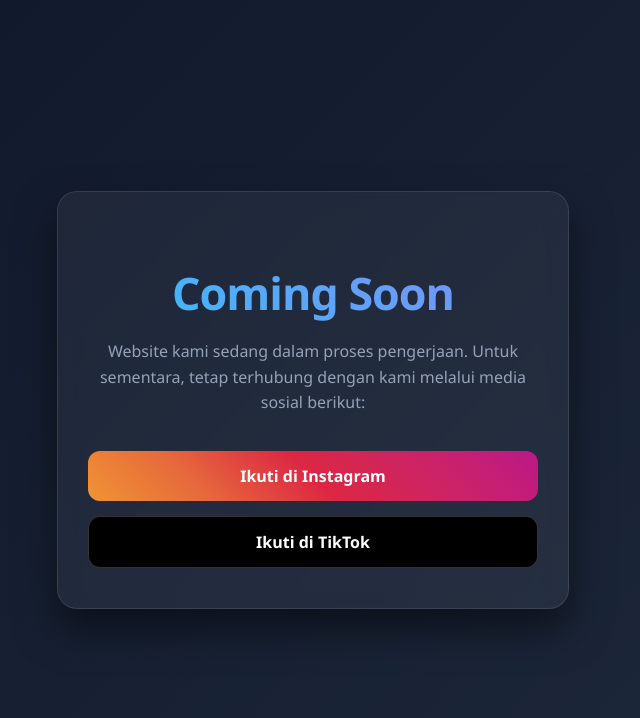
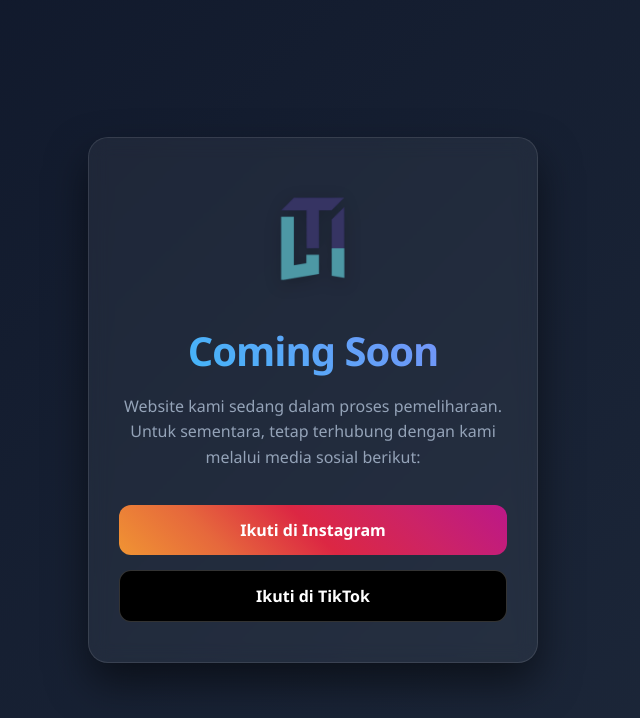
Before and after one commit to helinton-lab/Web-Helinton, a plain HTML site: page index.html in a window 1280 px wide. Shown: the whole page, without its empty margins (327-967 px from the left). Drawn offline with Linux system fonts and the light colour scheme.

Commit message:
Update comingsoon

```diff
--- a/index.html
+++ b/index.html
@@ -18,15 +18,25 @@
         }
         .container {
             max-width: 450px;
+            width: 90%;
             padding: 40px 30px;
             background: rgba(255, 255, 255, 0.05);
             border-radius: 20px;
             backdrop-filter: blur(10px);
             border: 1px solid rgba(255, 255, 255, 0.1);
             box-shadow: 0 20px 40px rgba(0, 0, 0, 0.5);
+            box-sizing: border-box;
+        }
+        /* PENGATURAN LOGO HELINTON */
+        .logo {
+            max-width: 120px; /* Atur ukuran lebar maksimal logo Anda di sini */
+            height: auto;
+            margin-bottom: 20px; /* Jarak antara logo dan tulisan Coming Soon */
+            filter: drop-shadow(0px 4px 8px rgba(0, 0, 0, 0.2));
         }
         h1 {
-            font-size: 2.8rem;
+            font-size: 2.5rem;
+            margin-top: 0;
             margin-bottom: 10px;
             font-weight: 800;
             letter-spacing: -1px;
@@ -72,13 +82,13 @@
 </head>
 <body>
     <div class="container">
+        <!-- ⬇️ LOGO HELINTON (Pastikan file logo Anda bernama logo.png di GitHub) ⬇️ -->
+        <img src="images/logo.png" alt="Logo Helinton" class="logo">
+
         <h1>Coming Soon</h1>
-        <p>Website kami sedang dalam proses pengerjaan. Untuk sementara, tetap terhubung dengan kami melalui media sosial berikut:</p>
+        <p>Website kami sedang dalam proses pemeliharaan. Untuk sementara, tetap terhubung dengan kami melalui media sosial berikut:</p>
         <div class="btn-container">
-            <!-- GANTI "USERNAME_KAMU" DENGAN USERNAME INSTAGRAM ANDA -->
             <a href="https://instagram.com/helinton.id" target="_blank" class="btn instagram">Ikuti di Instagram</a>
-
-            <!-- GANTI "USERNAME_KAMU" DENGAN USERNAME TIKTOK ANDA (SERTAKAN TANDA @) -->
             <a href="https://tiktok.com/@helinton_id" target="_blank" class="btn tiktok">Ikuti di TikTok</a>
         </div>
     </div>
```
